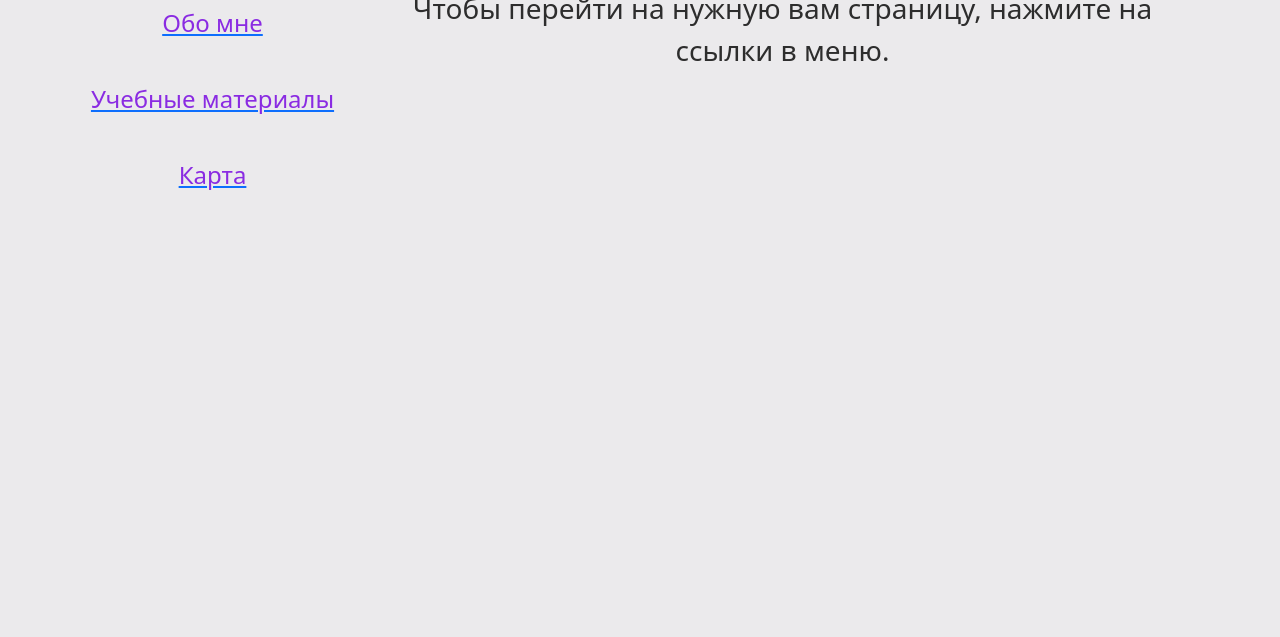
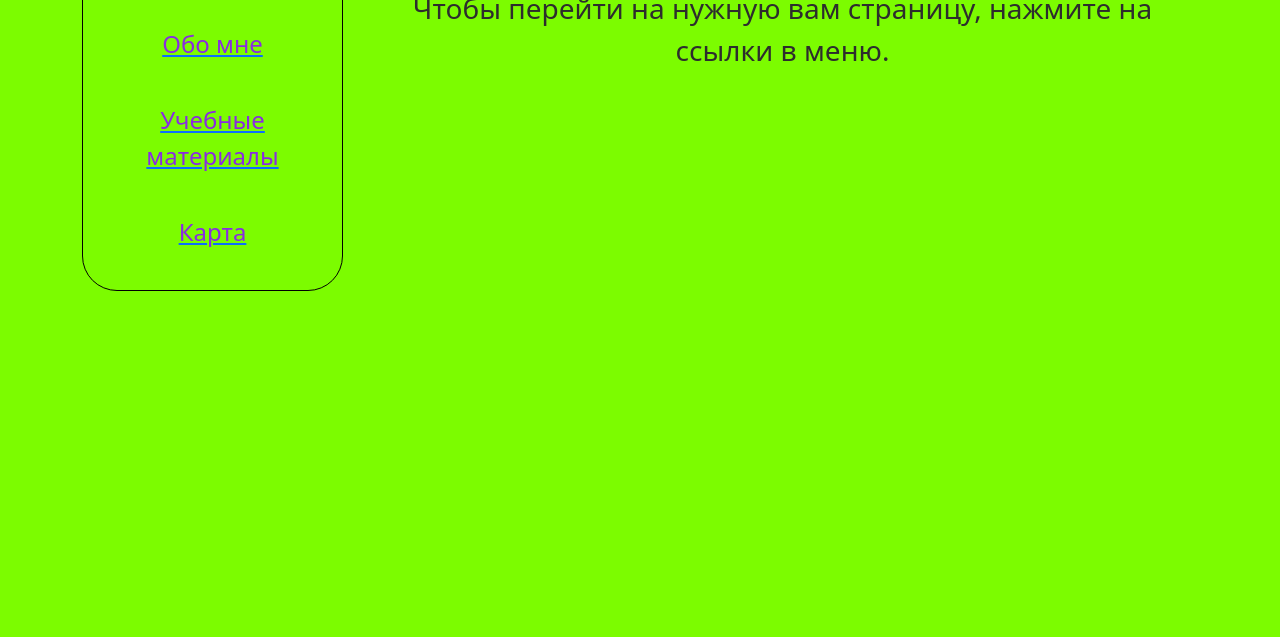
Before and after one commit to androsovilya/androsovilya.github.io, a plain HTML site: page index.html in a window 1280 px wide. Shown: the part 163-800 px from the top of the page. Drawn offline with nearby package versions, Linux system fonts and the light colour scheme.

Commit message:
androsovilya.github.io

```diff
--- a/index.html
+++ b/index.html
@@ -3,7 +3,12 @@
     <meta charset="utf-8">
     <meta name="viewport" content="width=device-width, initial-scale=1">
     <link href="https://cdn.jsdelivr.net/npm/bootstrap@5.2.2/dist/css/bootstrap.min.css" rel="stylesheet" integrity="sha384-Zenh87qX5JnK2Jl0vWa8Ck2rdkQ2Bzep5IDxbcnCeuOxjzrPF/et3URy9Bv1WTRi" crossorigin="anonymous">
+    <title>Изначальная страница</title>
     <style>
+       .outline {
+            border: 1px solid Black;
+            padding: 0 10px;
+        }
         .menu {
             color: #464646;
         }
@@ -17,14 +22,16 @@
             font-size: 1.75em;
             margin-top: 150px;
         }
-        body { background: #ebeaec !important; }
+        body {
+            background: #7CFC00;
+        }
     </style>
 </head>
 <body>
-    <div class="container text-center">
+    <div class="container text-center";>
     <div class="row">
         <div class="col-3">
-            <div class="menu">
+            <div style="margin-top: 20px; border-radius: 35px;" class="menu; outline">
                 <div style="font-size: 1.5em; margin-bottom: 20px;">Меню:</div>
                 <a href="index.html">
                     <div class="pagename">Изначальная страница</div>
```
Also changed, not shown: about.html (+9 -2 lines), map.html (+9 -2 lines), studying.html (+9 -2 lines).
